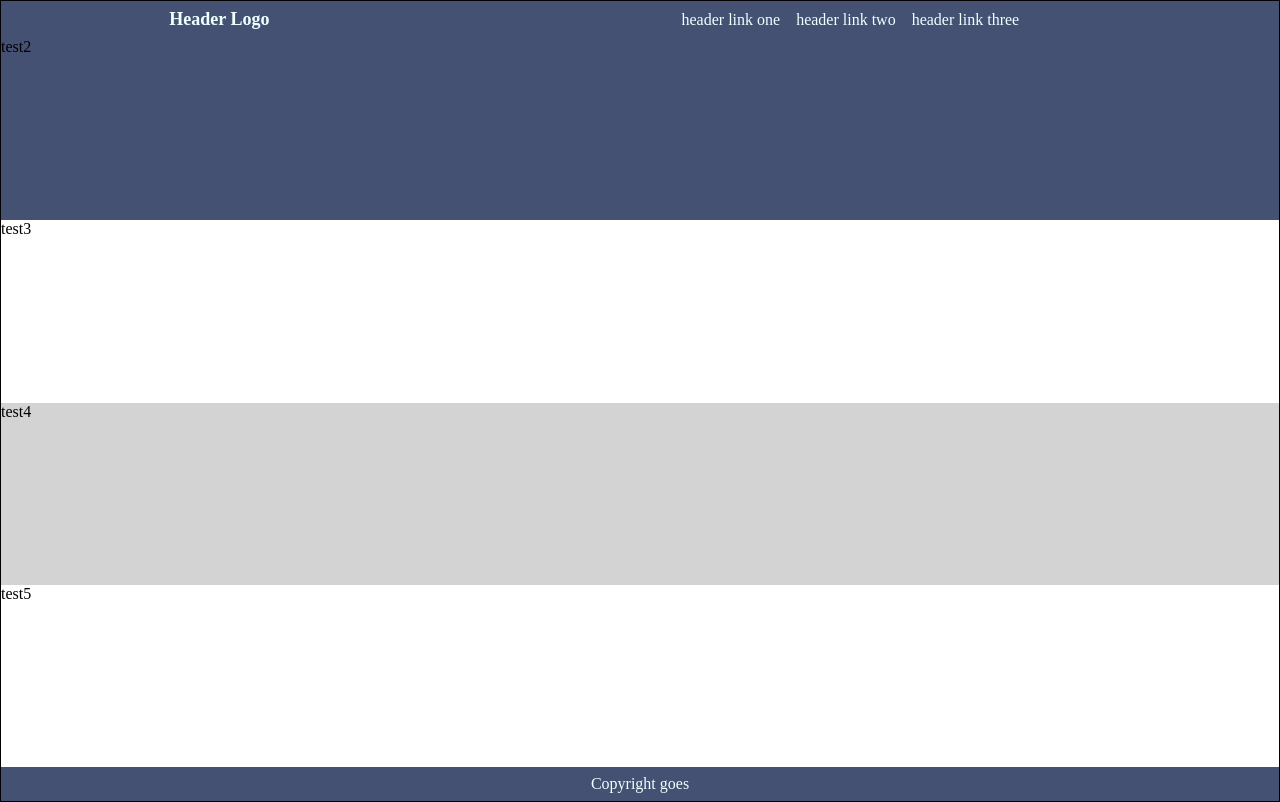
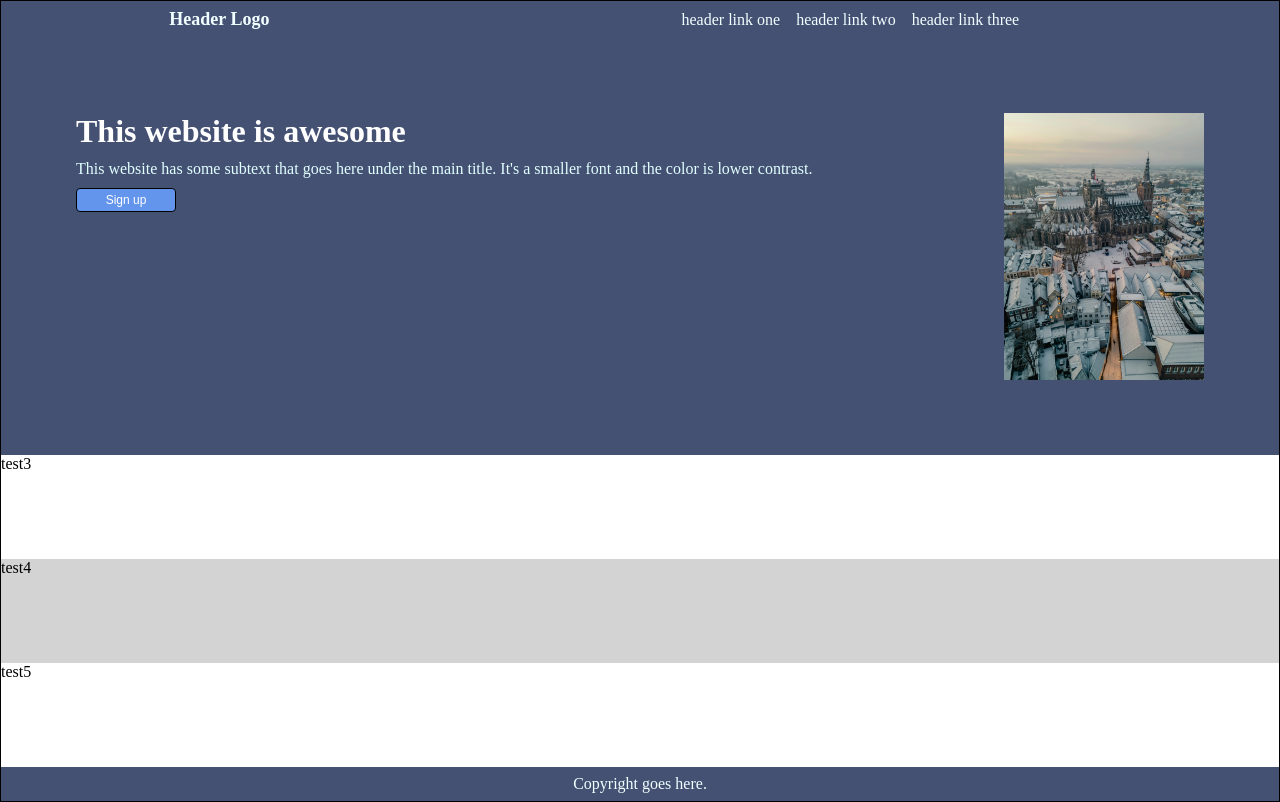
Before and after one commit to IBilldThings/odin-landingpage, a plain HTML site: page index.html in a window 1280 px wide. Drawn offline with Linux system fonts and the light colour scheme.

Commit message:
docs: add README with image credit feat: add additional HTML, css, and image asset

```diff
--- a/index.html
+++ b/index.html
@@ -17,7 +17,12 @@
     </div>
     <div class="body">
         <div class="section area1">
-            test2
+            <div class="area1Left">
+                <p class="bigText">This website is awesome</p>
+                <p class="subText">This website has some subtext that goes here under the main title. It's a smaller font and the color is lower contrast.</p>
+                <button>Sign up</button>
+            </div>
+            <img src="./images/pexels-graddes-img.jpg" width="150px" alt="cool image">
         </div>
         <div class="section area2">
             test3
@@ -30,7 +35,7 @@
         </div>
     </div>
     <div class="footer">
-        Copyright goes
+        Copyright goes here.
     </div>
 </body>
 </html>
--- a/style.css
+++ b/style.css
@@ -51,7 +51,47 @@ body{
 }
 
 .section.area1{
+    display: flex;
+    justify-content: center;
     background-color: #455173;
+    gap: 50px;
+    padding: 75px;
+}
+
+.area1Left{
+    flex: 1;
+    display: flex;
+    flex-direction: column;
+    flex-wrap: wrap;
+    width: 200px;
+    gap: 10px;
+}
+
+.bigText{
+    font-size: xx-large;
+    color: white;
+    font-weight: 900;
+    margin: 0px;
+}
+
+.subText{
+    margin: 0px;
+    color: lightcyan;
+}
+
+button{
+    width: 100px;
+    padding: 4px 8px;
+    background-color: cornflowerblue;
+    color: white;
+    border: 1px solid black;
+    border-radius: 4px;
+    font-size: 12px;
+    cursor: pointer;
+}
+
+img{
+    width: 200px;
 }
 
 .section.area3{
```
Also changed, not shown: images/pexels-graddes-img.jpg (added), 1 other file.
